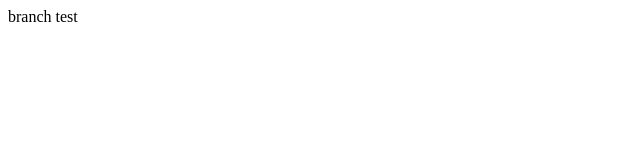
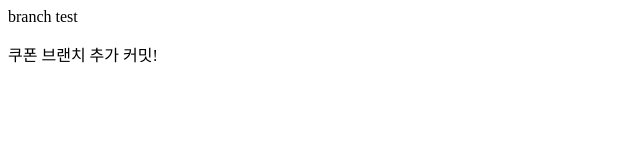
Before and after one commit to heeaepark/git, a plain HTML site: page coupon.html in a window 1280 px wide. Shown: the whole page, without its empty margins (0-640 px from the left). Drawn offline with Linux system fonts and the light colour scheme.

Commit message:
coupon 브랜치 추가 커밋을 해보자.

```diff
--- a/coupon.html
+++ b/coupon.html
@@ -8,5 +8,6 @@
   </head>
   <body>
     branch test
+    <p>쿠폰 브랜치 추가 커밋!</p>
   </body>
 </html>
```
